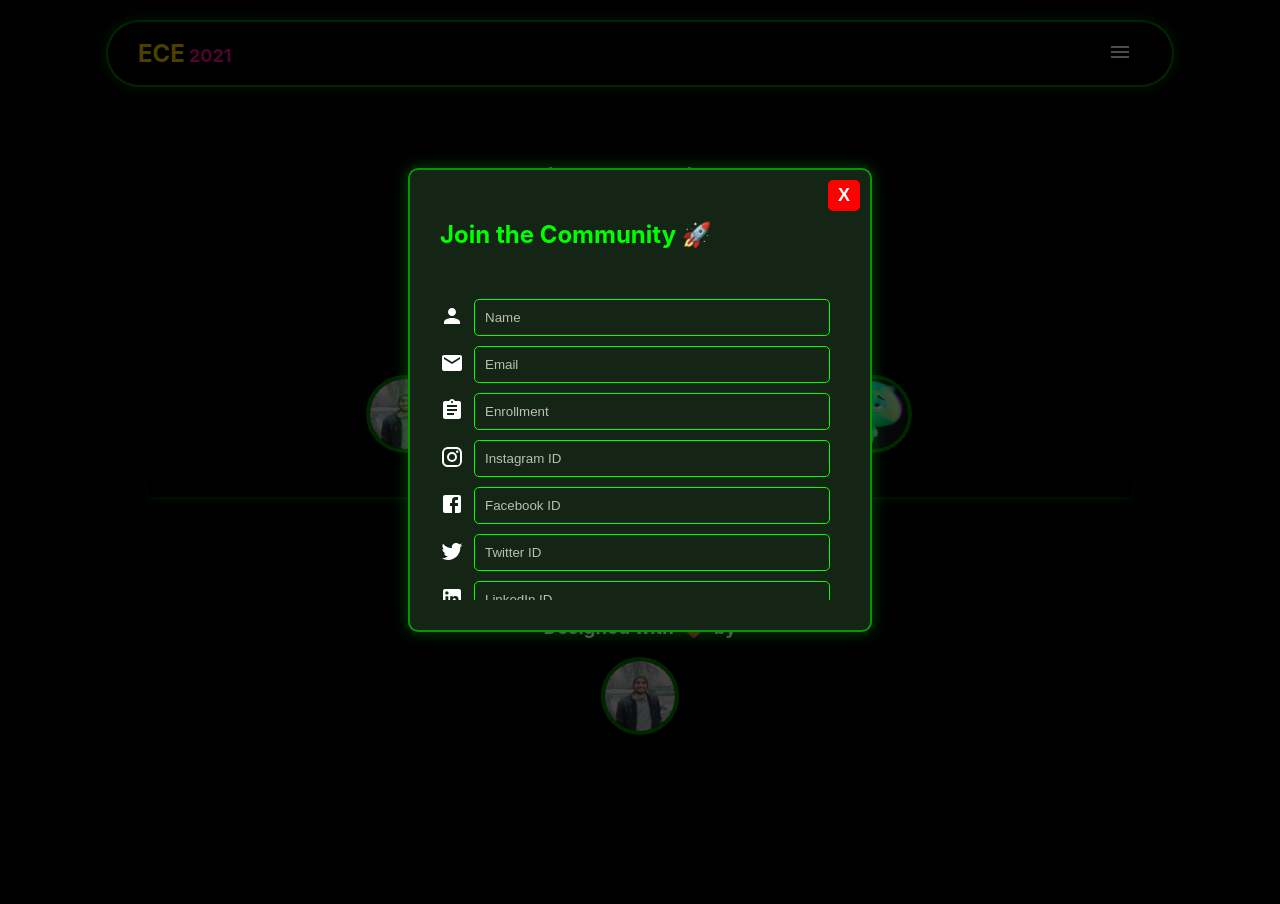
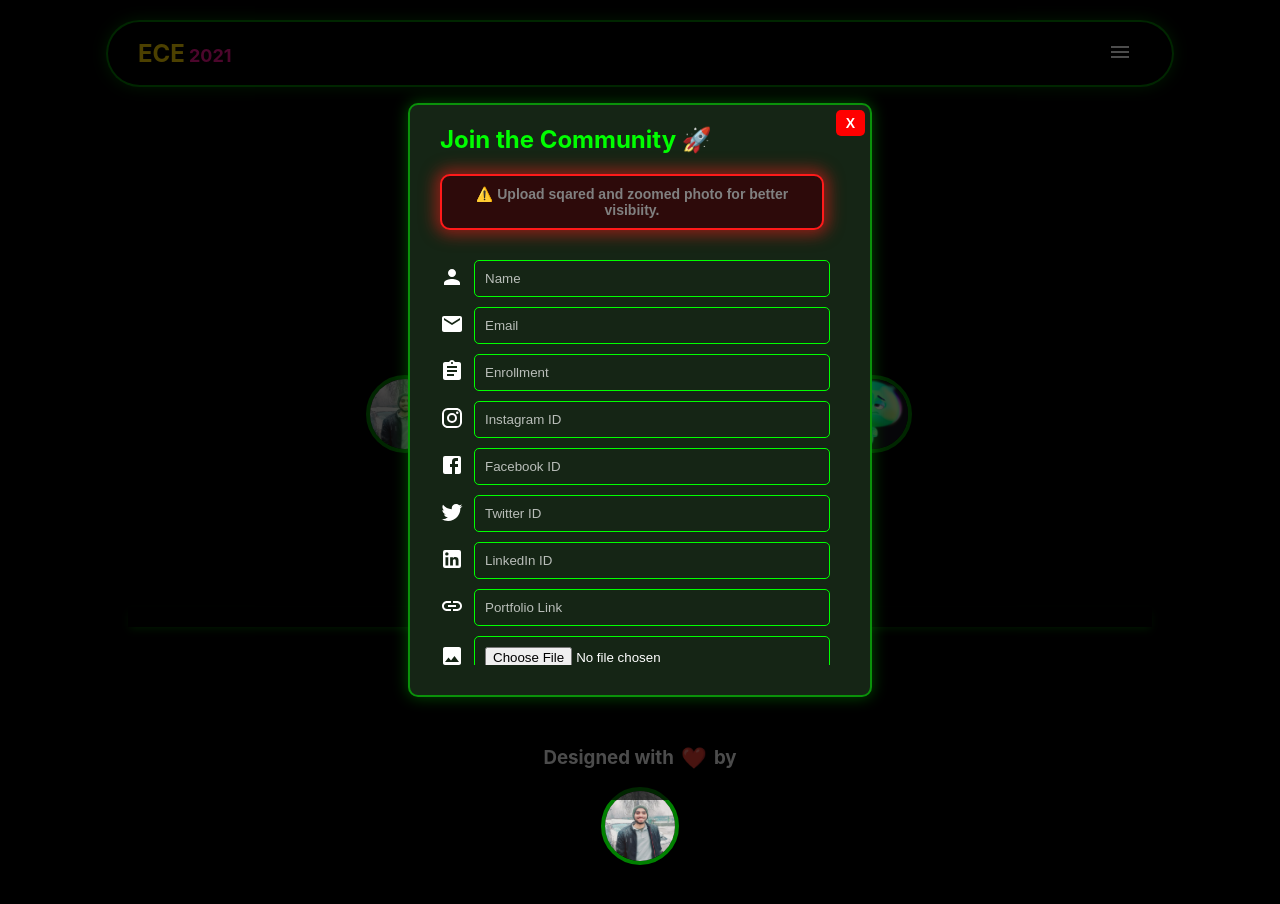
Before and after one commit to sumit2011/ece2021, a React (Create React App) app: page / in a window 1280 px wide. Both pictures are taken after a click on the element "Join Now". Shown: the top 904 px of the page. Before the commit the page ends 859 px from the top, so only its background shows below. Built offline with nearby package versions, Linux system fonts and the light colour scheme; grey boxes are pictures that could not be loaded.

Commit message:
updating form

```diff
--- a/src/Components/Form.jsx
+++ b/src/Components/Form.jsx
@@ -21,7 +21,7 @@ const ModalContainer = styled.div`
   border-radius: 10px;
   width: 400px;
   max-width: 90%;
-  max-height: 50vh;
+  max-height: 70vh;
   display: flex;
   flex-direction: column;
   position: relative;
@@ -30,6 +30,7 @@ const ModalContainer = styled.div`
   box-shadow: 0 0 15px rgba(0, 255, 0, 0.3);
   color: #00ff00;
   margin: 20px;
+  padding-top: 0px;
 `;
 
 const FormContainer = styled.div`
@@ -49,13 +50,13 @@ const FormContainer = styled.div`
 
 const CloseButton = styled.button`
   position: absolute;
-  top: 10px;
-  right: 10px;
+  top: 5px;
+  right: 5px;
   background: red;
   color: white;
   border: none;
   padding: 5px 10px;
-  font-size: 18px;
+  font-size: 14px;
   cursor: pointer;
   border-radius: 5px;
   font-weight: bold;
@@ -99,33 +100,49 @@ const SubmitButton = styled.button`
   margin-top: 10px;
 `;
 
-const CustomAlertContainer = styled.div`
+const Warning = styled.div`
   text-align: center;
-     z-index: 2000;
-position: fixed;
-  top: 50%;
-  left: 50%;
-  transform: translate(-50%, -50%);
+
   // box-shadow: 0 0 15px rgba(0, 255, 0, 0.5);
 
   background-color: #2d0a0a; /* Dark reddish background */
   border-radius: 10px;
   padding: 10px;
   // margin: 20px;
+  width: 90%;
+  border: 2px solid #ff1a1a; /* Reddish glowing border */
+  box-shadow: 0 0 15px 5px rgba(255, 26, 26, 0.5);
+  color: grey;
+  font-family: Arial, sans-serif;
+  // display: flex;
+  // justify-content: center;
+
+  font-weight: bold;
+  font-size: 14px;
+
+`;
+
+const CustomAlertContainer = styled.div`
+  text-align: center;
+  z-index: 2000;
+  position: fixed;
+  top: 50%;
+  left: 50%;
+  transform: translate(-50%, -50%);
+
+  background-color: #0a1f2d; /* Dark blueish background */
+  border-radius: 10px;
+  padding: 10px;
   max-width: 400px;
   width: 220px;
-  border: 2px solid #ff1a1a; /* Reddish glowing border */
-  box-shadow: 0 0 15px 5px rgba(255, 26, 26, 0.5);
+  border: 2px solid #1a6cff; /* Blueish glowing border */
+  box-shadow: 0 0 15px 5px rgba(26, 108, 255, 0.5); /* Soft blue glow */
   color: white;
   font-family: Arial, sans-serif;
-  // display: flex;
-  justify-content:
 
-  @media (max-width: 500px){
-      margin: 20px;
-  }
 
 `;
+
 
 const CustomAlertButton = styled.button`
   background-color: black;
@@ -209,6 +226,7 @@ const JoinForm = ({ onClose }) => {
         <ModalContainer>
           <CloseButton onClick={onClose}>X</CloseButton>
           <h2>Join the Community 🚀</h2>
+          <Warning><span>⚠️ </span><span>Upload sqared and zoomed photo for better visibiity.</span></Warning>
           <FormContainer>
             <form onSubmit={handleSubmit}>
               <InputContainer>
@@ -321,7 +339,7 @@ const JoinForm = ({ onClose }) => {
       {/* Custom Alert */}
       {alertVisible && (
         <CustomAlertContainer>
-          <h3>Form Submitted Successfully!<br/>
+          <h3>Form Submitted Successfully! 😃<br/>
             Thank you for joining 🤗...
 
           </h3>
--- a/src/Pages/Dashboard.jsx
+++ b/src/Pages/Dashboard.jsx
@@ -88,7 +88,6 @@ const Hr = styled.div`
   padding: 10px 20px;
   box-shadow: 0 4px 8px -2px rgba(0, 255, 0, 0.3);
   border: none;
-  margin: 20px;
 `;
 
 const Heart = styled.div`
```
Also changed, not shown: 7 other files (tests, documents, lock files or other folders).
